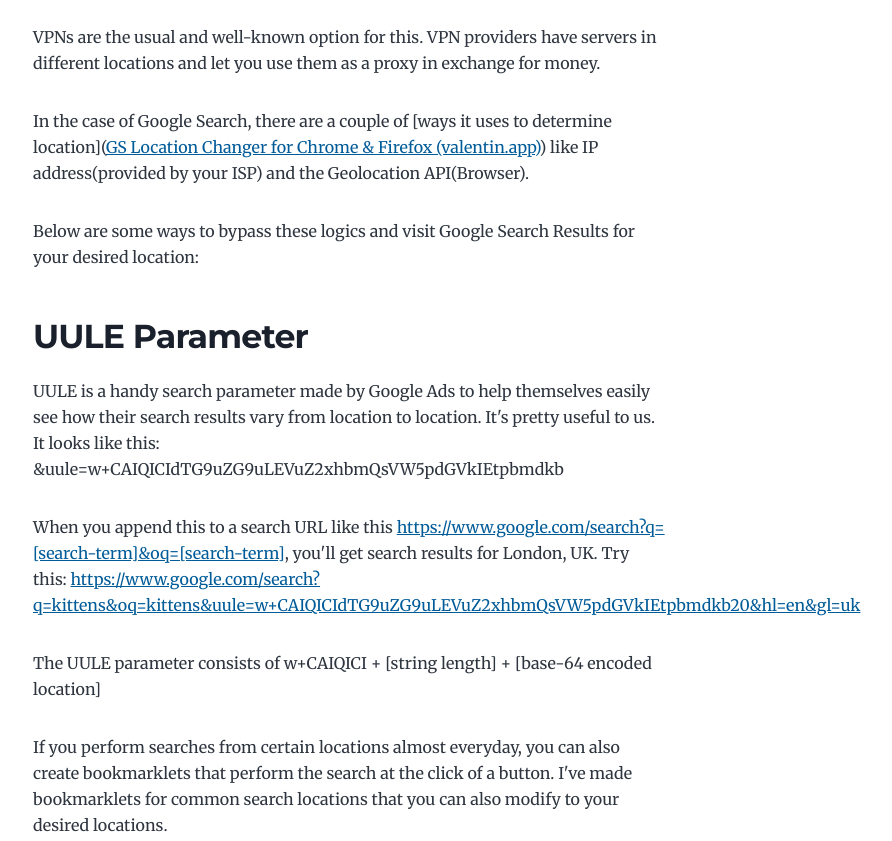
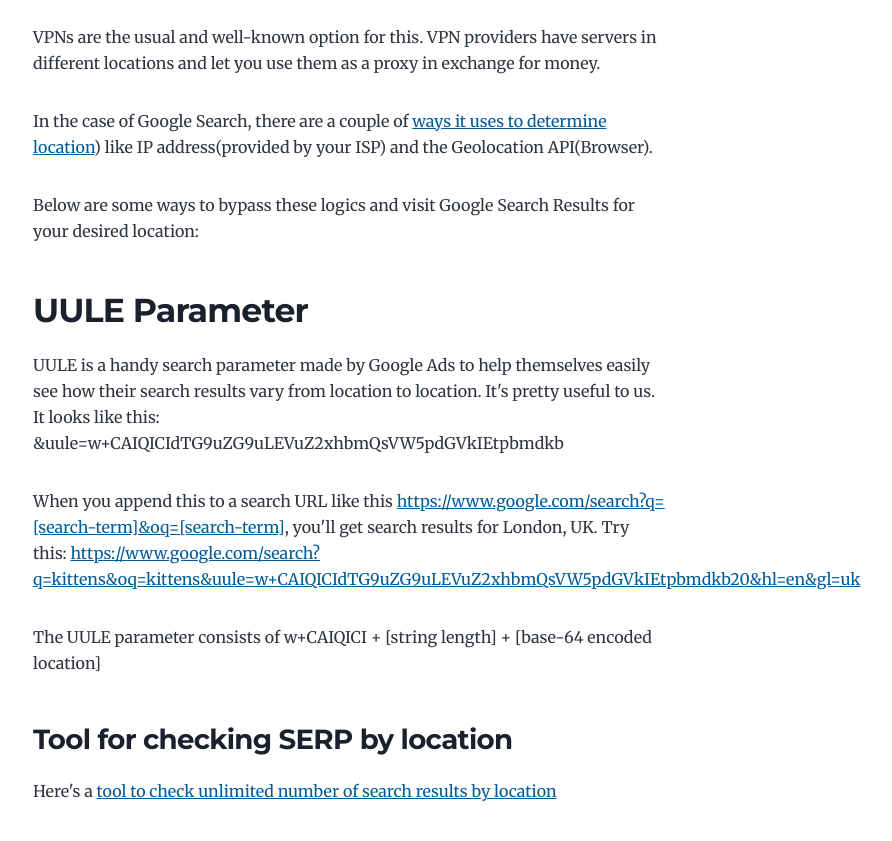
Before and after one commit to harleen7/Obscurious, a Gatsby site: page /ways-to-google-search-from-any-location/ in a window 1280 px wide. Shown: the part 260-1101 px from the top of the page, without its empty margins (291-1183 px from the left). Built offline with nearby package versions, Linux system fonts and the light colour scheme; Gatsby itself is replaced by a stand-in of ours.

Commit message:
Update index.md

```diff
--- a/content/blog/ways-to-google-search-from-any-location/index.md
+++ b/content/blog/ways-to-google-search-from-any-location/index.md
@@ -6,7 +6,7 @@
 
 VPNs are the usual and well-known option for this. VPN providers have servers in different locations and let you use them as a proxy in exchange for money.
 
-In the case of Google Search, there are a couple of [ways it uses to determine location]([GS Location Changer for Chrome & Firefox (valentin.app)](https://valentin.app/gs-location-changer.html)) like IP address(provided by your ISP) and the Geolocation API(Browser).
+In the case of Google Search, there are a couple of [ways it uses to determine location](https://valentin.app/gs-location-changer.html)) like IP address(provided by your ISP) and the Geolocation API(Browser).
 
 Below are some ways to bypass these logics and visit Google Search Results for your desired location:
 
@@ -19,7 +19,8 @@
 
 The UULE parameter consists of w+CAIQICI + [string length] + [base-64 encoded location]
 
-If you perform searches from certain locations almost everyday, you can also create bookmarklets that perform the search at the click of a button. I've made bookmarklets for common search locations that you can also modify to your desired locations.
+### Tool for checking SERP by location
+Here's a [tool to check unlimited number of search results by location](https://obscurious.xyz/geolocation-serp/)
 
 ## Location Override in Dev tools
 Open Dev tools in your Browser. Click in this order -> three dots -> sensors. You'll see something like this screenshot from Chrome:
```
